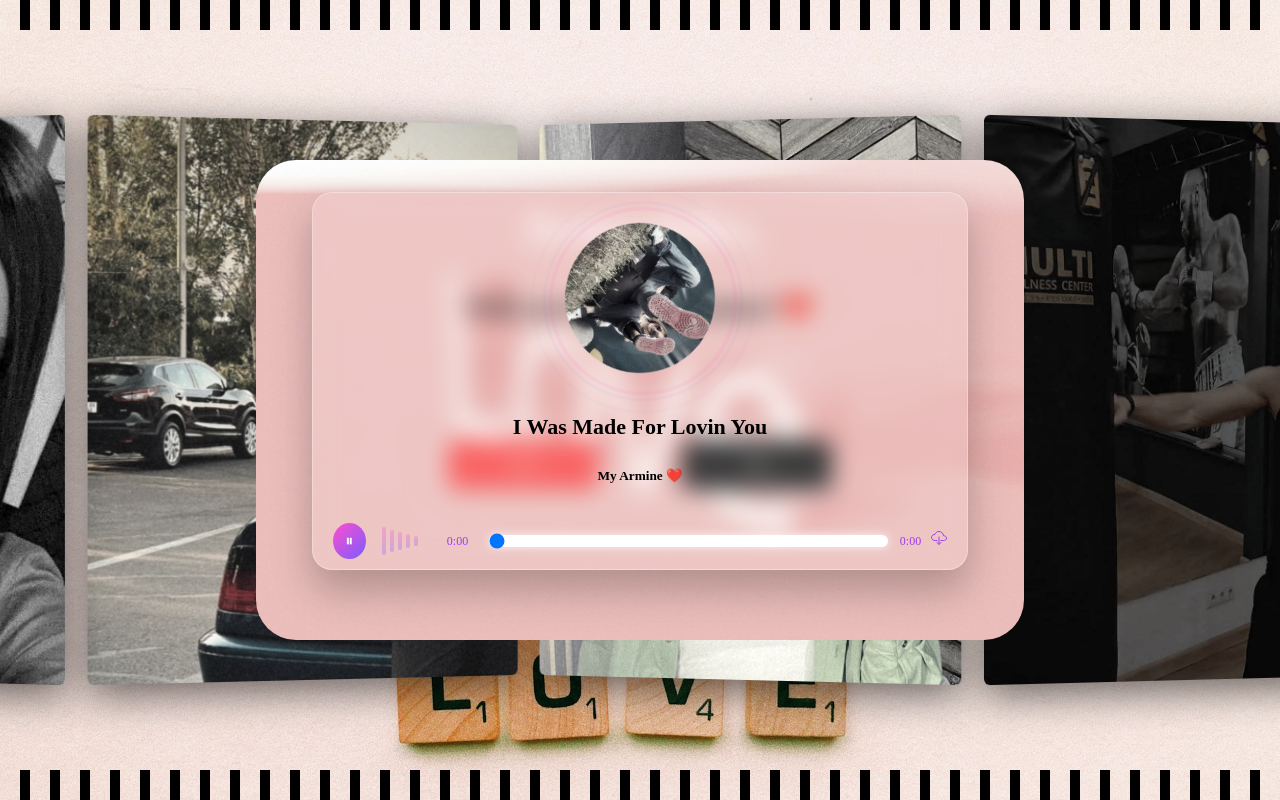
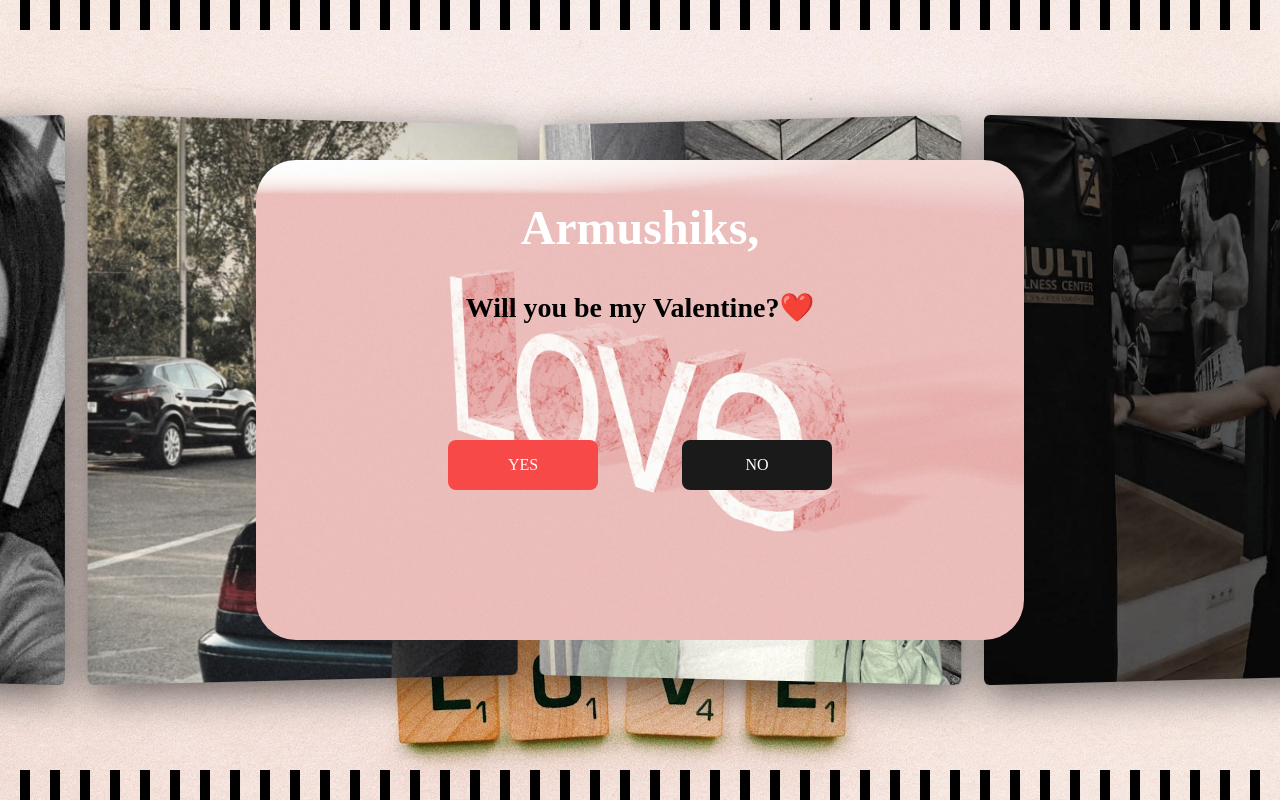
Before and after one commit to EdgarGrigoryan1996/myValentine, a React (Vite) app: page /home in a window 1280 px wide. Built offline with nearby package versions, Linux system fonts and the light colour scheme; a web font is replaced by a local one.

Commit message:
change music check

```diff
--- a/src/components/GiftMusicPlayer/GiftMusicPlayer.jsx
+++ b/src/components/GiftMusicPlayer/GiftMusicPlayer.jsx
@@ -2,7 +2,7 @@ import s from "./GiftMusicPlayer.module.scss"
 import musicImg from "../../assets/images/1.jpg"
 import {useRef, useState} from "react";
 import {IoCloudDownloadOutline} from "react-icons/io5";
-
+import bgMusic from "../../assets/music/bg.mp3"
 function GiftMusicPlayer(props) {
     const audioSrc = props.music; // путь к файлу
     const audioRef = useRef(null);
@@ -44,7 +44,7 @@ function GiftMusicPlayer(props) {
 
 
     return (
-        <div className={props.music === "/src/assets/music/bg.mp3" ? s.hiddenAudio : s.audioBlock}>
+        <div className={props.music === bgMusic ? s.hiddenAudio : s.audioBlock}>
             <audio ref={audioRef}
                    className={s.realAudio}
                    src={props.music}
```
